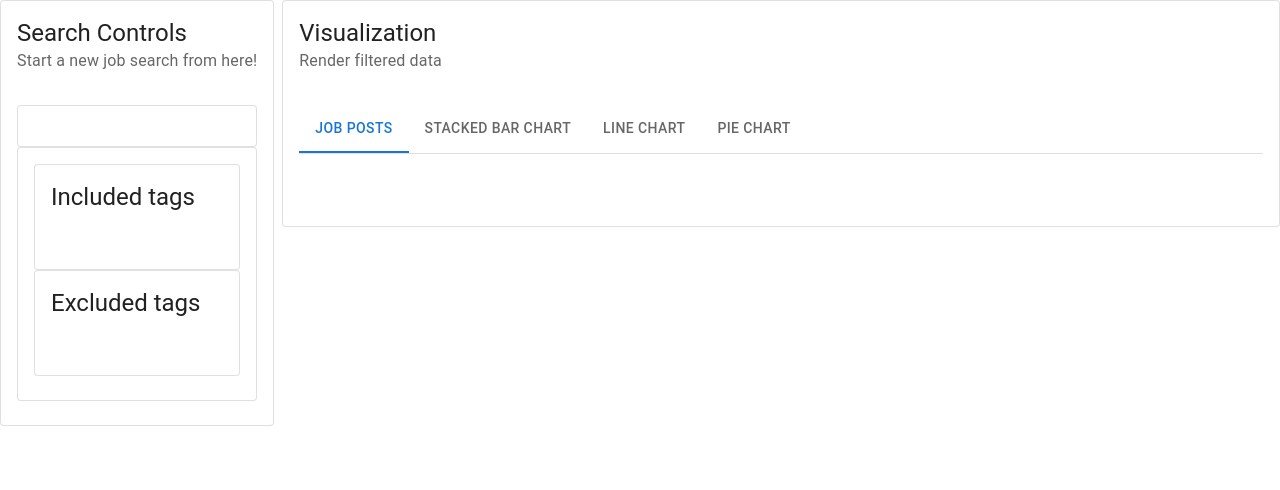
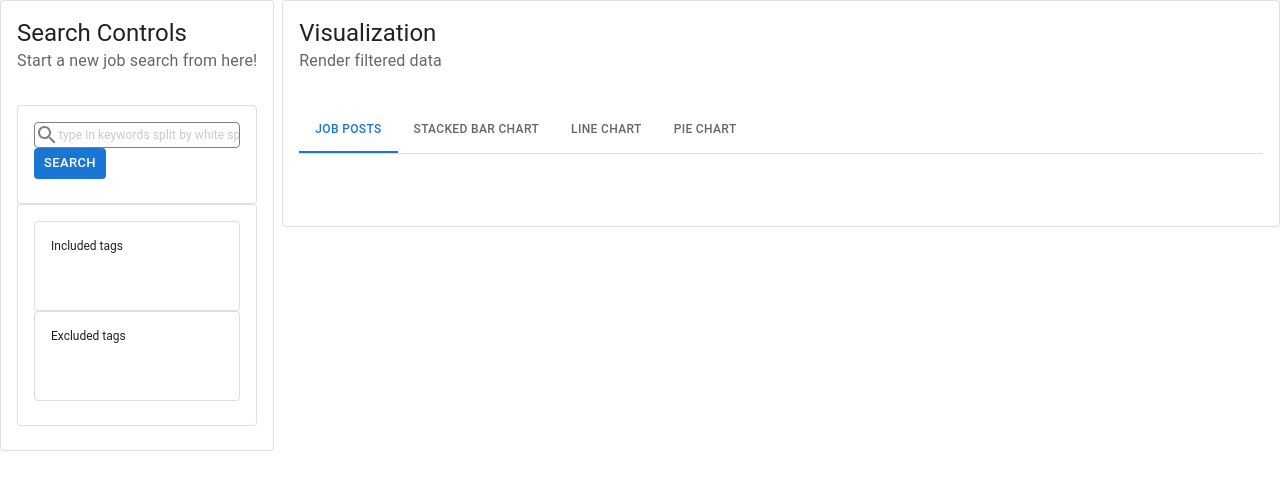
Before and after one commit to zacktcheng/remotive-jobs-visualization, a React (Create React App) app: page / in a window 1280 px wide. Shown: the top 490 px of the page. Built offline with nearby package versions, Linux system fonts and the light colour scheme.

Commit message:
filter tags

```diff
--- a/package.json
+++ b/package.json
@@ -5,11 +5,13 @@
   "dependencies": {
     "@emotion/react": "^11.11.4",
     "@emotion/styled": "^11.11.5",
+    "@mui/icons-material": "^5.15.15",
     "@mui/lab": "^5.0.0-alpha.170",
     "@mui/material": "^5.15.15",
     "@testing-library/jest-dom": "^5.17.0",
     "@testing-library/react": "^13.4.0",
     "@testing-library/user-event": "^13.5.0",
+    "axios": "^1.6.8",
     "react": "^18.2.0",
     "react-dom": "^18.2.0",
     "react-scripts": "5.0.1",
--- a/src/App.js
+++ b/src/App.js
@@ -1,10 +1,13 @@
+import React from "react";
 import Content from "./component/compound/Content";
 
 const App = () => {
 
-  return (
-    <Content />
-  );
-}
+  React.useEffect(() => {
+    sessionStorage.clear();
+  }, []);
+
+  return <Content />;
+};
 
 export default App;
--- /dev/null
+++ b/src/common/jsonHelper.js
@@ -0,0 +1,69 @@
+import { JOB_KEYS } from "../data/constant";
+
+export const getInnerText = (str) => {
+  const arr = [];
+  let i = 0;
+  while (i < str.length) {
+    if (str[i] === '>') {
+      let j = i + 1;
+      while (j < str.length) {
+        if (str[j] === '<') {
+          arr.push(str.substring(i + 1, j).trim());
+          break;
+        }
+        else j++;
+      }
+      i = j + 1;
+    }
+    else i++;
+  }
+  return arr.filter(elem => elem.length).join(' ');
+}
+
+export const getJobPostJSON = (job) => {
+  const jobPostJSON = {};
+  for (const jobKey of JOB_KEYS) {
+    if (job.hasOwnProperty(jobKey)) {
+      if (jobKey === 'description') {
+          jobPostJSON[jobKey] = getInnerText(job[jobKey]);
+      } else if (jobKey === 'tags') {
+          jobPostJSON[jobKey] = job[jobKey].join(', ');
+      } else {
+          jobPostJSON[jobKey] = job[jobKey];
+      }
+    }
+  }
+  return jobPostJSON;
+}
+
+export const filterJobPostJSONs = (jobPostJSONs, keywords) => {
+  if (!(keywords && keywords instanceof Array && keywords.length > 0)) return jobPostJSONs;
+  const filtereds = [];
+  for (const json of jobPostJSONs) {
+    const src = (json.title + json.tags + json.description).toLowerCase();
+    for (const keyword of keywords) {
+      if (src.indexOf(keyword.toLowerCase()) !== -1) {
+        filtereds.push(json);
+        break;
+      }
+    }
+  }
+  return filtereds;
+}
+
+export const getTags = (jobPostJSONs) => {
+  const map = {};
+  for (const json of jobPostJSONs) {
+    const tags = json.tags.toLowerCase().trim().split(', ');
+    for (const tag of tags) {
+      map[tag] = map.hasOwnProperty(tag) ? map[tag] + 1 : 1;
+    }
+  }
+  // for (const json of jobPostJSONs) {
+  //   const jd = json.description.toLowerCase().trim().replace(/[!@#$%^&*,.;:?^/]/g, '').split(' ');
+  //   for (const word of jd) {
+  //     map[word] = map.hasOwnProperty(word) ? map[word] + 1 : 1;
+  //   }
+  // }
+  return Object.entries(map).sort((a, b) => b[1] - a[1]).slice(0, 16).map(elem => elem[0]);
+}
--- /dev/null
+++ b/src/common/restClient.js
@@ -0,0 +1,17 @@
+import { getJobPostJSON } from "./jsonHelper";
+
+export const getJobPostJSONs = async (url) => {
+  const response = await fetch(url);
+  if (!response.ok) {
+    // Do something
+    return;
+  }
+  const json = await response.json();
+  if (!(json.hasOwnProperty('jobs') && json.jobs.length > 0)) {
+    // Do something
+    return;
+  }
+  const jobPostJSONs = [];
+  for (const rawJobPostJSON of json.jobs) jobPostJSONs.push(getJobPostJSON(rawJobPostJSON));
+  return jobPostJSONs;
+}
--- a/src/component/base/FilterSection.jsx
+++ b/src/component/base/FilterSection.jsx
@@ -7,48 +7,39 @@ const FilterSection = () => {
 
   const { inclusion, setInclusion, exclusion, setExclusion } = React.useContext(Context);
 
-  const handleDelete = (tag, isExcluding) => {
-    if (isExcluding) {
-      if (inclusion.indexOf(tag) !== -1) {
-        const index = inclusion.indexOf(tag);
-        setInclusion(inclusion.slice(0, index).concat(inclusion.slice(index + 1, inclusion.length)));
-      }
-      if (exclusion.indexOf(tag) === -1) {
-        const index = exclusion.indexOf(tag);
-        setExclusion([...exclusion, tag]);
-      }
-    } else {
-      if (inclusion.indexOf(tag) === -1) {
-        const index = inclusion.indexOf(tag);
-        setInclusion([...inclusion, tag]);
-      }
-      if (exclusion.indexOf(tag) !== -1) {
-        const index = exclusion.indexOf(tag);
-        setExclusion(exclusion.slice(0, index).concat(exclusion.slice(index + 1, exclusion.length)));
-      }
-    }
+  const handleExclude = (tag) => {
+    setInclusion([...inclusion].filter(elem => elem !== tag));
+    setExclusion([...exclusion, tag]);
+  }
+
+  const handleInclude = (tag) => {
+    setInclusion([...inclusion, tag]);
+    setExclusion([...exclusion].filter(elem => elem !== tag));
   }
 
   const filterSectionSx = {};
-  const inclusionSx = {};
-  const exclusionSx = {};
+  const fitlterSectionHeaderSx = {
+    '& .MuiCardHeader-title': {
+      fontSize: '.75rem'
+    }
+  };
 
   return (
     <Section sectionSx={filterSectionSx}>
-      <Section title={'Included tags'} sectionSx={inclusionSx}>
+      <Section title={'Included tags'} sectionSx={fitlterSectionHeaderSx}>
         <Grid container spacing={.5}>
           {inclusion.map((tag, index) => (
           <Grid item key={index}>
-            <Chip label={tag} size="small" onDelete={() => handleDelete(tag, false)} />
+            <Chip label={tag} size="small" onDelete={() => handleExclude(tag)} />
           </Grid>
           ))}
         </Grid>
       </Section>
-      <Section title={'Excluded tags'} sectionSx={exclusionSx}>
+      <Section title={'Excluded tags'} sectionSx={fitlterSectionHeaderSx}>
         <Grid container spacing={.5}>
-          {inclusion.map((tag, index) => (
+          {exclusion.map((tag, index) => (
           <Grid item key={index}>
-            <Chip label={tag} size="small" onDelete={() => handleDelete(tag, true)} />
+            <Chip label={tag} size="small" onDelete={() => handleInclude(tag)} />
           </Grid>
           ))}
         </Grid>
--- a/src/component/base/SearchSection.jsx
+++ b/src/component/base/SearchSection.jsx
@@ -1,21 +1,55 @@
 import React from "react";
 import { Context } from "../compound/Content";
 import Section from "./Section";
+import { filterJobPostJSONs, getTags } from "../../common/jsonHelper";
+import { getJobPostJSONs } from "../../common/restClient";
+import { Box, Button, InputBase } from "@mui/material";
+import { REMOTIVE_URL_DEV } from "../../data/constant";
+import SearchIcon from "@mui/icons-material/Search";
 
 const SearchSection = () => {
 
-  const removetiveApiURL = '';
-  const {} = React.useContext(Context);
-  const handleClick = async () => {
+  const { setInclusion, setExclusion } = React.useContext(Context);
+  const [input, setInput] = React.useState('');
+  const sectionSx = {};
+  const boxSx = {
+    display: 'flex',
+    alignItems: 'center',
+    borderRadius: '4px',
+    border: '1px solid grey',
+    boxShaow: `inset 0 0 0.3rem 0.1rem grey`
+  };
+  const inputProps = {
+    style: {
+      padding: 0,
+      color: 'grey'
+    }
+  };
+  const inputBaseSx = {
+    fontSize: '.75rem'
+  };
+  const handleInput = (event) => setInput(event.target.value);
+  const handleSearch = async () => {
     try {
-      const res = fetch(removetiveApiURL);
-      const data = (await res).json();
-
-    } catch (err) {}
+      sessionStorage.clear();
+      const jobPostJSONs = await getJobPostJSONs(REMOTIVE_URL_DEV);
+      const keywords = input.trim().split(' ');
+      const filteredJobPostJONs = filterJobPostJSONs(jobPostJSONs, keywords);
+      sessionStorage.setItem('searchResult', JSON.stringify(filteredJobPostJONs));
+      const tags = getTags(filteredJobPostJONs);
+      setInclusion([]);
+      setExclusion(tags);
+    } catch (err) {
+      console.log(err);
+    }
   }
   return (
-    <Section>
-
+    <Section sectionSx={sectionSx}>
+      <Box sx={boxSx}>
+        <SearchIcon htmlColor="grey" />
+        <InputBase inputProps={inputProps} size="small" fullWidth sx={inputBaseSx} placeholder="type in keywords split by white spaces" onChange={handleInput}></InputBase>
+      </Box>
+      <Button variant="contained" onClick={handleSearch} size="small" disableElevation disableRipple>Search</Button>
     </Section>
   );
 }
--- a/src/component/base/Tabs.jsx
+++ b/src/component/base/Tabs.jsx
@@ -4,7 +4,8 @@ import { TabContext, TabList, TabPanel } from '@mui/lab';
 
 const Tabs = ({ titles, children }) => {
 
-  const [tabIndex, setTabIndex] = React.useState(0);
+  const [tabIndex, setTabIndex] = React.useState('0');
+
   const tabContextSx = {
     width: '100%'
   };
@@ -16,9 +17,9 @@ const Tabs = ({ titles, children }) => {
   return (
     <TabContext value={tabIndex} sx={tabContextSx}>
       <TabList onChange={handleChange} aria-label="lab API tabs example" sx={{ borderBottom: 1, borderColor: 'divider' }}>
-        {titles.map((title, index) => <Tab key={index} label={title} value={index} />)}
+        {titles.map((title, index) => <Tab key={index} label={title} value={`${index}`} wrapped />)}
       </TabList>
-      {children.map((child, index) => <TabPanel key={index} value={index}>{child}</TabPanel>)}
+      {children.map((child, index) => <TabPanel key={index} value={`${index}`}>{child}</TabPanel>)}
     </TabContext>
   );
 }
--- a/src/component/compound/Content.jsx
+++ b/src/component/compound/Content.jsx
@@ -7,11 +7,9 @@ export const Context = React.createContext();
 
 const Content = () => {
 
-  const [tags, setTags] = React.useState([]);
   const [inclusion, setInclusion] = React.useState([]);
   const [exclusion, setExclusion] = React.useState([]);
   const contextProviderValues = {
-    tags, setTags,
     inclusion, setInclusion,
     exclusion, setExclusion
   };
--- /dev/null
+++ b/src/data/constant.js
@@ -0,0 +1,2 @@
+export const REMOTIVE_URL_DEV = 'https://remotive.com/api/remote-jobs?category=software-dev';
+export const JOB_KEYS = new Set(['id', 'title', 'tags', 'job_type', 'publication_date', 'candidate_required_location', 'salary', 'description']);
```
Also changed, not shown: 1 other file (tests, documents, lock files or other folders).
